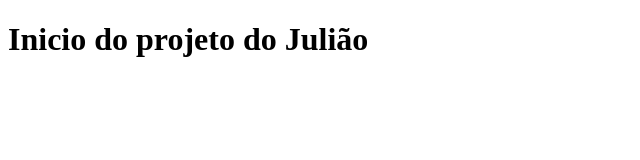
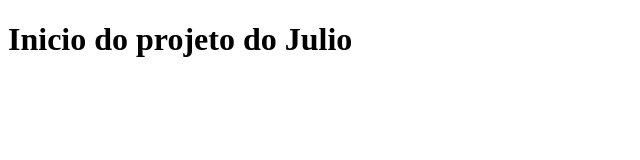
Before and after one commit to julio-cesar96/html-css, a plain HTML site: page index.html in a window 1280 px wide. Shown: the full height of the page, 0-640 px from the left. Drawn offline with Linux system fonts and the light colour scheme.

Commit message:
Atualizando o index.html

```diff
--- a/index.html
+++ b/index.html
@@ -6,6 +6,6 @@
     <title>éojulião</title>
 </head>
 <body>
-    <h1> Inicio do projeto do Julião </h1>
+    <h1> Inicio do projeto do Julio </h1>
 </body>
 </html>
```
